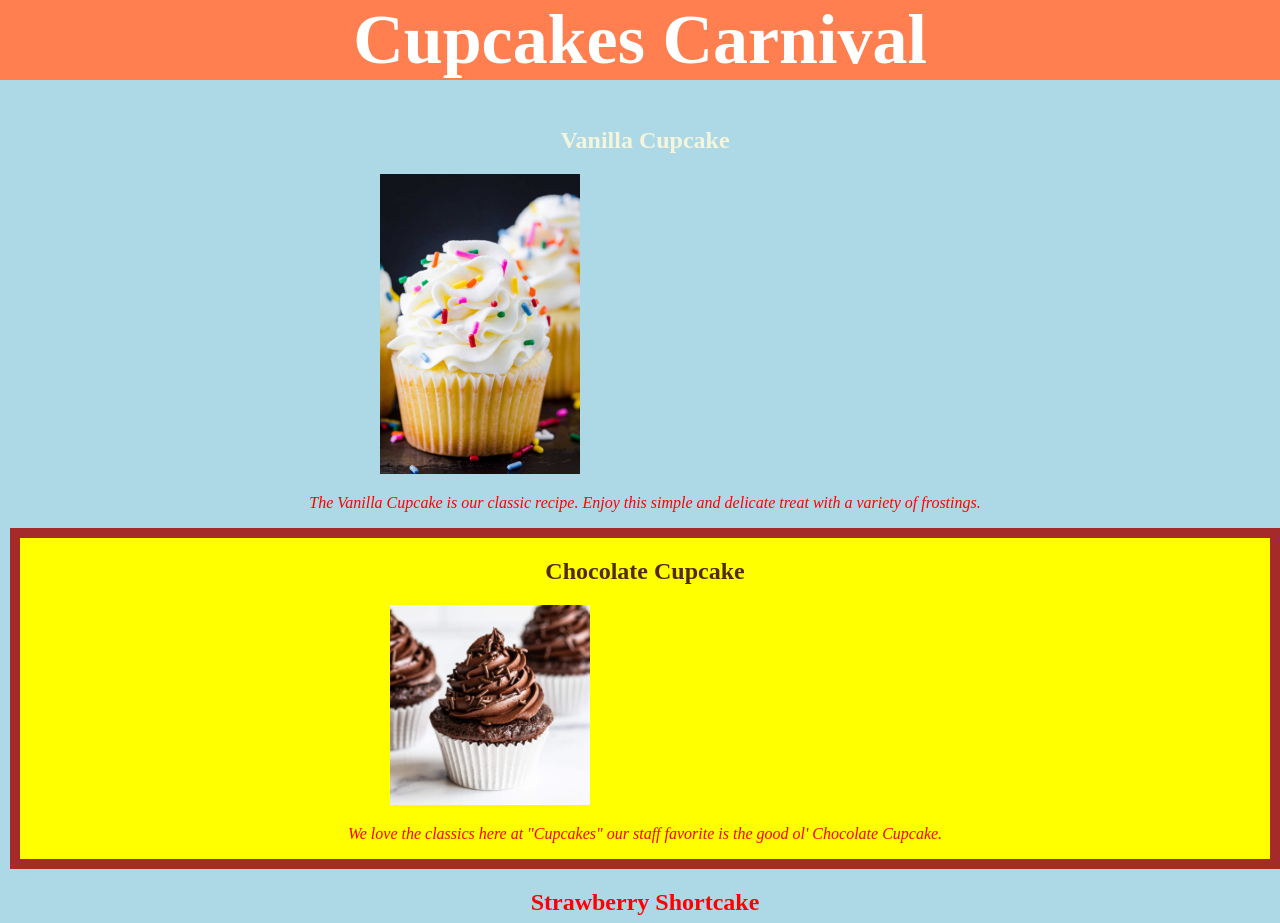
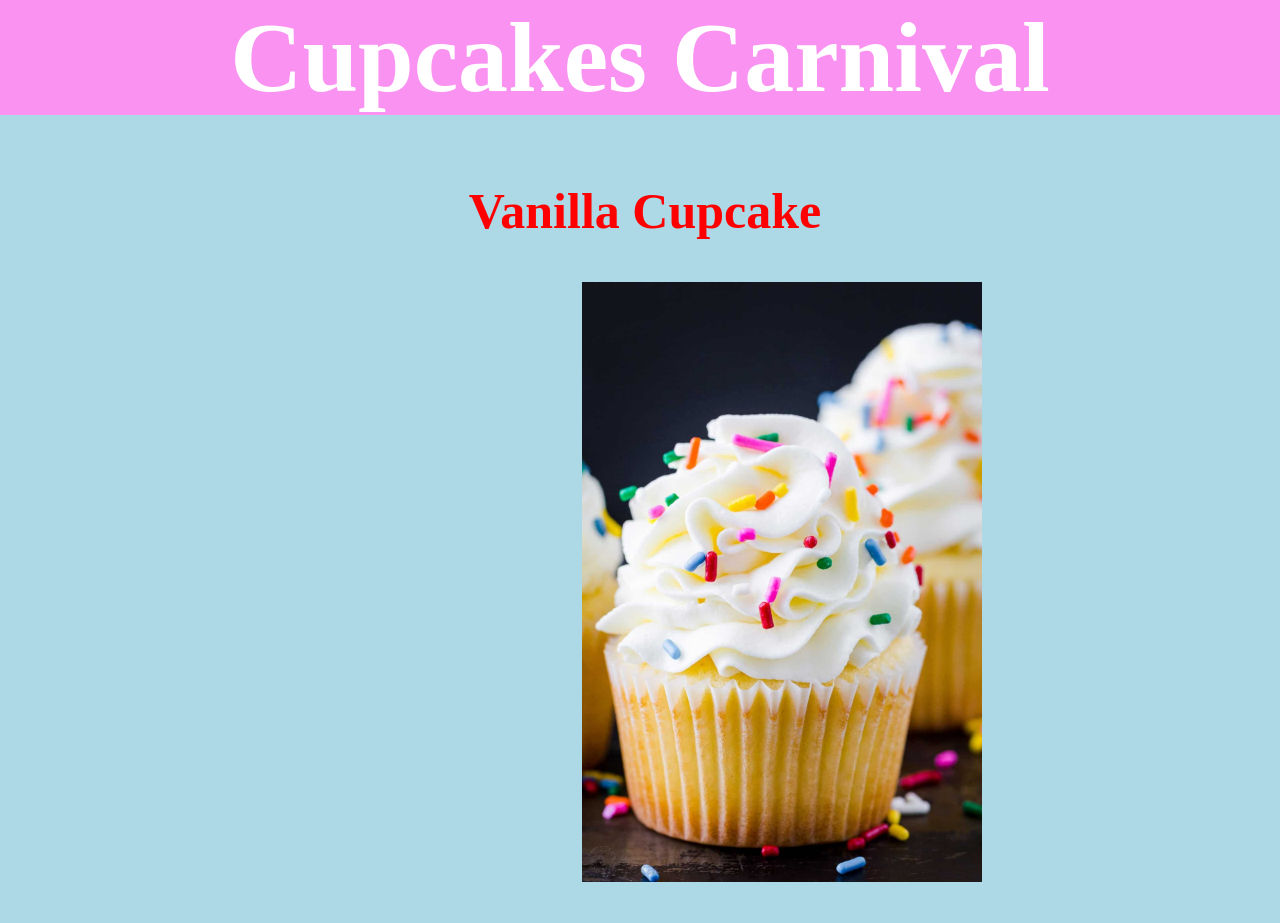
Before and after one commit to SueRtx/Cupcake, a plain HTML site: page index.html in a window 1280 px wide. Shown: the top 923 px of the page. Drawn offline with Linux system fonts and the light colour scheme.

Commit message:
Changed font size & color, image size, and bacgrpund color.

```diff
--- a/css/styles.css
+++ b/css/styles.css
@@ -6,35 +6,38 @@ body {
 }
 
 h1 {
-  font-size: 70px;
+  font-size: 100px;
   text-align: center;
-  background-color: coral;
+  background-color: rgb(250, 146, 241);
   margin-top: 0px;
   margin-left: -10px;
 }
 
 .menuImages {
-  width: 200px;
-  margin-left: 370px
+  width: 400px;
+  margin-left:45%
 }
 
 .vanilla {
-  color: beige;
+  color: red;
   text-align: center;
+  font-size: 50px;
 }
 
 .choco {
   color: rgb(83, 41, 10);
   text-align: center;
+  font-size: 50px;
 }
 
 .straw {
   color: red;
   text-align: center;
+  font-size: 50px;
 }
 
 .flashy {
-  color: red;
+  color: rgb(65, 28, 124);
   font-style: italic;
 }
 
@@ -45,4 +48,5 @@ h1 {
 
 p {
   text-align: center;
+  font-size: 40px;
 }
--- a/index.html
+++ b/index.html
@@ -12,7 +12,7 @@
   <div class="best">
     <h2 class="choco">Chocolate Cupcake</h2>
     <img src="images/cupcake2.jpeg" alt="Picture of a chocolate cupcake with chocolate frosting" class="menuImages">
-    <p class="flashy">We love the classics here at "Cupcakes" our staff favorite is the good ol' Chocolate Cupcake.</p>
+    <p class="flashy"><strong>We love the classics here at "Cupcakes" our staff favorite is the good ol' Chocolate Cupcake.</strong></p>
   </div>
   <h2 class="straw">Strawberry Shortcake</h2>
   <img src="images/cupcake3.jpeg" alt="Picture of a strawberry shortcake cupcake" class="menuImages">
```
